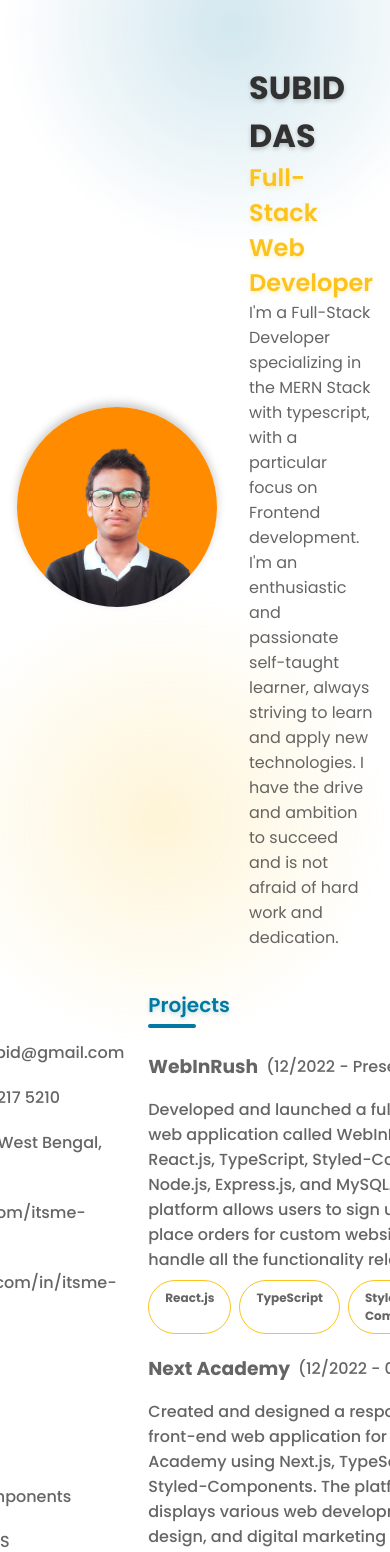
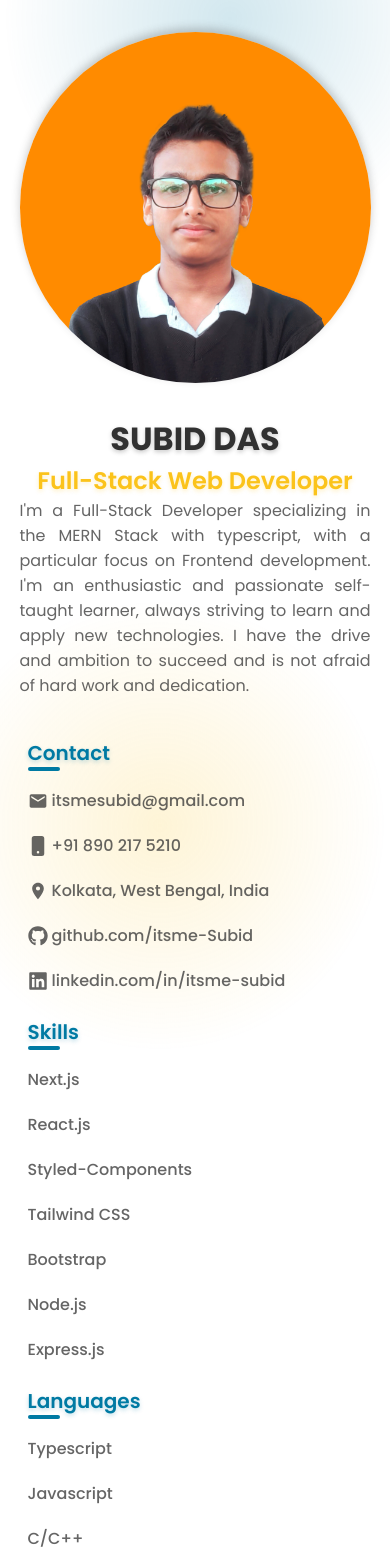
Before and after one commit to devsubid/resume-2023, a Next.js app: page / in a window 390 px wide. Shown: the top 1552 px of the page. Built offline with nearby package versions, Linux system fonts and the light colour scheme.

Commit message:
Make `responsive`

```diff
--- a/pages/_app.tsx
+++ b/pages/_app.tsx
@@ -27,6 +27,9 @@ const GlobalStyle = createGlobalStyle`
     overflow-x: hidden;
     scroll-behavior: smooth;
     min-height: 100vh;
+    @media screen and (max-width: 40rem) {
+      padding-block: 2rem;
+    }
   }
   .container {
     margin-inline: auto;
--- a/pages/index.tsx
+++ b/pages/index.tsx
@@ -34,24 +34,40 @@ const Main = styled.main`
     justify-content: center;
     align-items: center;
     gap: 2rem;
+    @media screen and (max-width: 40rem) {
+      flex-direction: column;
+    }
     & img {
       object-fit: cover;
       object-position: center;
       border-radius: 50%;
       box-shadow: 0 -0.25rem 0.5rem rgba(var(--dark-color), 0.25);
+      @media screen and (max-width: 40rem) {
+        width: 100%;
+        height: 100%;
+      }
     }
     & h1 {
       color: rgb(var(--dark-color));
       text-shadow: 0 0.1rem 0.25rem rgba(var(--dark-color), 0.25);
+      @media screen and (max-width: 40rem) {
+        text-align: center;
+      }
     }
     & h2 {
       color: rgb(var(--primary-color));
       font-weight: 600;
       font-size: 1.5rem;
       text-shadow: 0 0.1rem 0.25rem rgba(var(--primary-color), 0.25);
+      @media screen and (max-width: 40rem) {
+        text-align: center;
+      }
     }
     & p {
       color: rgb(var(--dark-color), 0.75);
+      @media screen and (max-width: 40rem) {
+        text-align: justify;
+      }
     }
     &::before {
       content: "";
@@ -91,6 +107,9 @@ const Main = styled.main`
     justify-content: center;
     align-items: flex-start;
     gap: 0.5rem;
+    @media screen and (max-width: 40rem) {
+      flex-direction: column;
+    }
     & aside {
       display: flex;
       flex-direction: column;
@@ -98,6 +117,11 @@ const Main = styled.main`
       align-items: center;
       width: 20rem;
       gap: 0.5rem;
+      @media screen and (max-width: 40rem) {
+        flex-grow: 1;
+        width: 100%;
+        margin-inline: auto;
+      }
       & > div {
         width: 100%;
       }
@@ -115,15 +139,18 @@ const Main = styled.main`
         &:hover {
           background-color: rgb(var(--secondary-color), 0.1);
         }
+        & span {
+          position: relative;
           &::before {
             content: "";
             position: absolute;
-          bottom: 0;
-          left: 0.5rem;
+            bottom: -0.25rem;
+            left: 0;
             width: 2rem;
             height: 0.25rem;
             background-color: rgb(var(--secondary-color));
             border-radius: 0.5rem;
+          }
         }
       }
       & ul {
@@ -177,15 +204,21 @@ const Main = styled.main`
         &:hover {
           background-color: rgb(var(--secondary-color), 0.1);
         }
+        @media screen and (max-width: 40rem) {
+          margin-bottom: 0.25rem;
+        }
+        & span {
+          position: relative;
           &::before {
             content: "";
             position: absolute;
-          bottom: 0;
-          left: 0.5rem;
-          width: 3rem;
+            bottom: -0.25rem;
+            left: 0;
+            width: 2rem;
             height: 0.25rem;
             background-color: rgb(var(--secondary-color));
             border-radius: 0.5rem;
+          }
         }
       }
       & ul {
@@ -201,12 +234,21 @@ const Main = styled.main`
           & a {
             display: flex;
             align-items: center;
+            @media screen and (max-width: 40rem) {
+              flex-direction: column;
+              align-items: flex-start;
+            }
             & h3 {
               padding: 0.5rem;
               border-radius: 0.5rem;
               transition: all 0.2s ease-in-out;
               &:hover {
                 background-color: rgb(var(--primary-color), 0.1);
+              }
+            }
+            & span {
+              @media screen and (max-width: 40rem) {
+                padding: 0.5rem;
               }
             }
           }
@@ -216,9 +258,19 @@ const Main = styled.main`
             gap: 0.5rem;
             padding: 0.5rem;
             cursor: auto;
+            & p {
+              @media screen and (max-width: 40rem) {
+                text-align: justify;
+              }
+            }
             & .skills-used {
               display: flex;
+              flex-wrap: wrap;
               gap: 0.5rem;
+              @media screen and (max-width: 40rem) {
+                justify-content: center;
+                align-items: center;
+              }
               & span {
                 color: rgb(var(--dark-color), 0.75);
                 font-size: 0.75rem;
@@ -235,8 +287,6 @@ const Main = styled.main`
             }
           }
         }
-      }
-      & .education {
       }
     }
   }
@@ -348,7 +398,9 @@ export default function Home() {
         <div className="body-content container">
           <aside>
             <div className="contact">
-              <h2>Contact</h2>
+              <h2>
+                <span>Contact</span>
+              </h2>
               <ul>
                 <li>
                   <a href="mailto:itsmesubid@gmail.com">
@@ -383,7 +435,9 @@ export default function Home() {
               </ul>
             </div>
             <div className="skills">
-              <h2>Skills</h2>
+              <h2>
+                <span>Skills</span>
+              </h2>
               <ul>
                 <li>Next.js</li>
                 <li>React.js</li>
@@ -395,7 +449,9 @@ export default function Home() {
               </ul>
             </div>
             <div className="languages">
-              <h2>Languages</h2>
+              <h2>
+                <span>Languages</span>
+              </h2>
               <ul>
                 <li>Typescript</li>
                 <li>Javascript</li>
@@ -405,7 +461,9 @@ export default function Home() {
           </aside>
           <div className="others">
             <div className="projects">
-              <h2>Projects</h2>
+              <h2>
+                <span>Projects</span>
+              </h2>
               <ul>
                 <li>
                   <a href="https://github.com/WebInRush/WebInRush">
@@ -483,7 +541,9 @@ export default function Home() {
               </ul>
             </div>
             <div className="education">
-              <h2>Education</h2>
+              <h2>
+                <span>Education</span>
+              </h2>
               <ul className="education-list">
                 <li>
                   <a href="">
```
Lines whose indentation alone changed are shown as unchanged.
